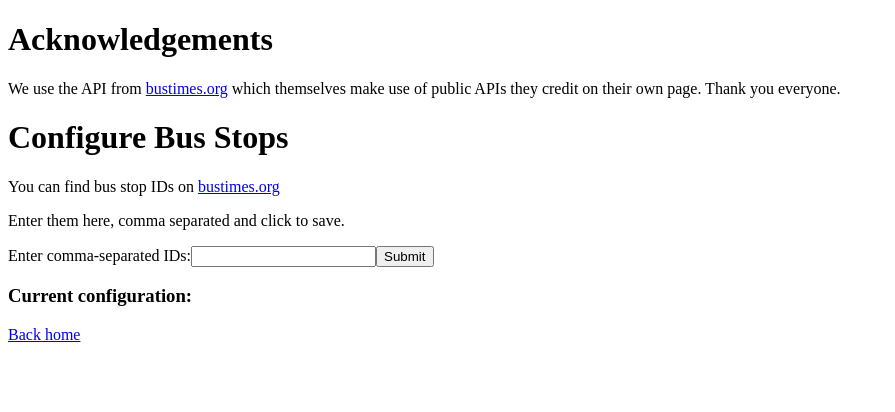
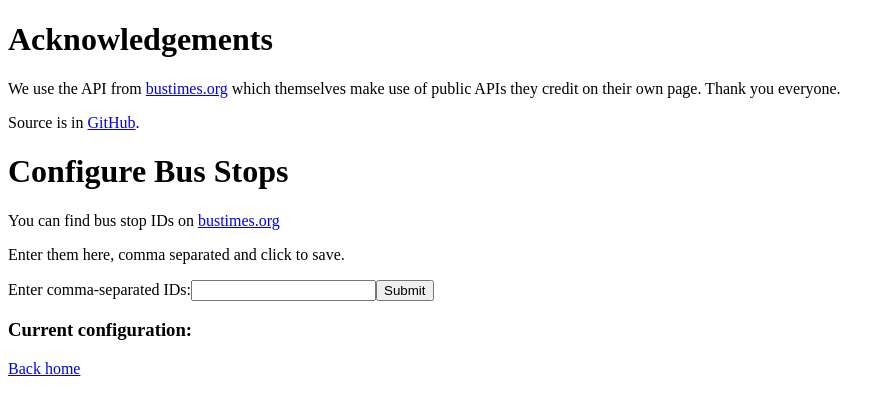
Before and after one commit to ukslim/my-bus-stops, a Next.js app: page /config in a window 1280 px wide. Shown: the top 412 px of the page, without its empty margins (0-895 px from the left). Built offline with nearby package versions, Linux system fonts and the light colour scheme.

Commit message:
Comments and link back to github

```diff
--- a/pages/api/stop-instance.ts
+++ b/pages/api/stop-instance.ts
@@ -1,5 +1,6 @@
 import type { NextApiRequest, NextApiResponse } from 'next';
 
+// Purely a proxy for CORS reasons
 export default async function handler(
   req: NextApiRequest,
   res: NextApiResponse
--- a/pages/api/times.ts
+++ b/pages/api/times.ts
@@ -1,5 +1,6 @@
 import type { NextApiRequest, NextApiResponse } from 'next';
 
+// Purely a proxy for CORS reasons
 export default async function handler(
   req: NextApiRequest,
   res: NextApiResponse
--- a/pages/config.tsx
+++ b/pages/config.tsx
@@ -24,6 +24,7 @@ export default function Home() {
             <h1>Acknowledgements</h1>
             <p>We use the API from <a href="https://bustimes.org">bustimes.org</a> which themselves
             make use of public APIs they credit on their own page. Thank you everyone.</p>
+            <p>Source is in <a href="https://github.com/ukslim/my-bus-stops">GitHub</a>.</p>
             <h1>Configure Bus Stops</h1>
             <p>You can find bus stop IDs on <a href="https://bustimes.org">bustimes.org</a></p>
             <p>Enter them here, comma separated and click to save.</p>
```
